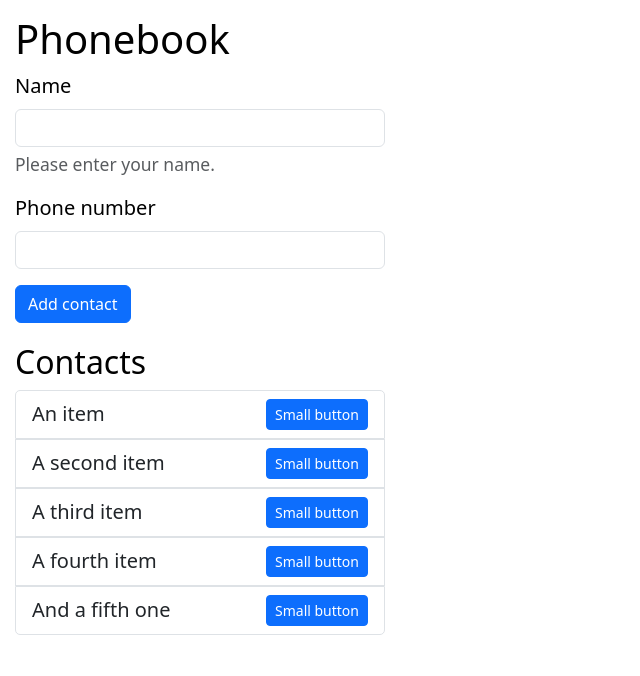
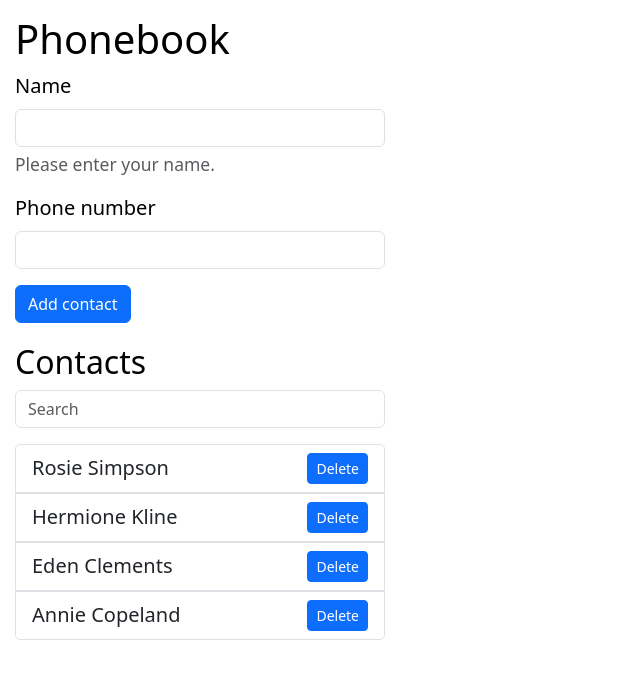
Before and after one commit to oshuster/goit-react-hw-02-phonebook, a React (Create React App) app: page / in a window 1280 px wide. Shown: the top 676 px of the page, without its empty margins (0-640 px from the left). Built offline with nearby package versions, Linux system fonts and the light colour scheme.

Commit message:
added removing contact

```diff
--- a/src/components/App.jsx
+++ b/src/components/App.jsx
@@ -2,20 +2,42 @@ import { Component } from 'react';
 import ContactForm from './ContactForm/ContactForm';
 import ContactList from './ContactList/ContactList';
 import { nanoid } from 'nanoid';
+import Filter from './Filter/Filter';
 // import PhoneBook from './PhoneBook/PhoneBook';
 
 import css from './app.module.css';
 
 class App extends Component {
+  // state = {
+  //   contacts: [],
+  //   filter: '',
+  // };
+
   state = {
-    contacts: [],
+    contacts: [
+      { id: 'id-1', name: 'Rosie Simpson', number: '459-12-56' },
+      { id: 'id-2', name: 'Hermione Kline', number: '443-89-12' },
+      { id: 'id-3', name: 'Eden Clements', number: '645-17-79' },
+      { id: 'id-4', name: 'Annie Copeland', number: '227-91-26' },
+    ],
     filter: '',
   };
+
   fetchContact = contact => {
     const currentContacts = this.state.contacts;
     this.setState({
       contacts: [...currentContacts, { id: nanoid(), ...contact }],
     });
+  };
+  deleteContact = id => {
+    const contactList = this.state.contacts;
+    // const newList = contactList.splice(contactList.indexOf(id), 1);
+    const newList = contactList.filter(contact => contact.id !== id);
+
+    console.log('id', id);
+    console.log('contactList', contactList);
+    console.log('newList', newList);
+    this.setState({ contacts: newList });
   };
   render() {
     return (
@@ -24,8 +46,11 @@ class App extends Component {
         {/* <PhoneBook /> */}
         <ContactForm fetchContact={this.fetchContact} />
         <h2>Contacts</h2>
-        {/* Filter */}
-        <ContactList />
+        <Filter />
+        <ContactList
+          contactlist={this.state.contacts}
+          deleteContact={this.deleteContact}
+        />
       </div>
     );
   }
--- a/src/components/ContactList/ContactList.jsx
+++ b/src/components/ContactList/ContactList.jsx
@@ -3,41 +3,28 @@ import css from './contactList.module.css';
 
 class ContactList extends Component {
   state = {};
+  getId = e => {
+    const id = e.target.dataset.id;
+    this.props.deleteContact(id);
+  };
   render() {
+    const items = this.props.contactlist;
+    const elements = items.map(contact => (
+      <li key={contact.id} className={css.list_item}>
+        <span className={css.list_title}>{contact.name}</span>
+        <button
+          data-id={contact.id}
+          type="button"
+          className="btn btn-primary btn-sm"
+          onClick={this.getId}
+        >
+          Delete
+        </button>
+      </li>
+    ));
     return (
       <>
-        <ul className="list-group">
-          <li className={css.list_item}>
-            <span className={css.list_title}>An item</span>
-            <button type="button" className="btn btn-primary btn-sm">
-              Small button
-            </button>
-          </li>
-          <li className={css.list_item}>
-            <span className={css.list_title}>A second item</span>
-            <button type="button" className="btn btn-primary btn-sm">
-              Small button
-            </button>
-          </li>
-          <li className={css.list_item}>
-            <span className={css.list_title}>A third item</span>
-            <button type="button" className="btn btn-primary btn-sm">
-              Small button
-            </button>
-          </li>
-          <li className={css.list_item}>
-            <span className={css.list_title}>A fourth item</span>
-            <button type="button" className="btn btn-primary btn-sm">
-              Small button
-            </button>
-          </li>
-          <li className={css.list_item}>
-            <span className={css.list_title}>And a fifth one</span>
-            <button type="button" className="btn btn-primary btn-sm">
-              Small button
-            </button>
-          </li>
-        </ul>
+        <ul className="list-group">{elements}</ul>
       </>
     );
   }
--- a/src/components/Filter/Filter.jsx
+++ b/src/components/Filter/Filter.jsx
@@ -1,11 +1,36 @@
-<form className={`d-flex ${css.search_form}`} role="search">
-  <input
-    className="form-control me-2"
-    type="search"
-    placeholder="Search"
-    aria-label="Search"
-  />
-  <button className="btn btn-outline-success" type="submit">
-    Search
-  </button>
-</form>;
+import { Component } from 'react';
+import css from './filter.module.css';
+
+class Filter extends Component {
+  state = {};
+
+  filterValue = e => {
+    console.log(e.target.value);
+  };
+
+  render() {
+    return (
+      <input
+        className={`form-control me-2 ${css.search}`}
+        type="search"
+        placeholder="Search"
+        aria-label="Search"
+        onChange={this.filterValue}
+      />
+    );
+  }
+}
+
+export default Filter;
+
+// <form className={`d-flex ${css.search_form}`} role="search">
+//   <input
+//     className="form-control me-2"
+//     type="search"
+//     placeholder="Search"
+//     aria-label="Search"
+//   />
+//   <button className="btn btn-outline-success" type="submit">
+//     Search
+//   </button>
+// </form>;
--- a/src/components/Filter/filter.module.css
+++ b/src/components/Filter/filter.module.css
@@ -0,0 +1,3 @@
+.search {
+  margin-bottom: 16px;
+}
```
